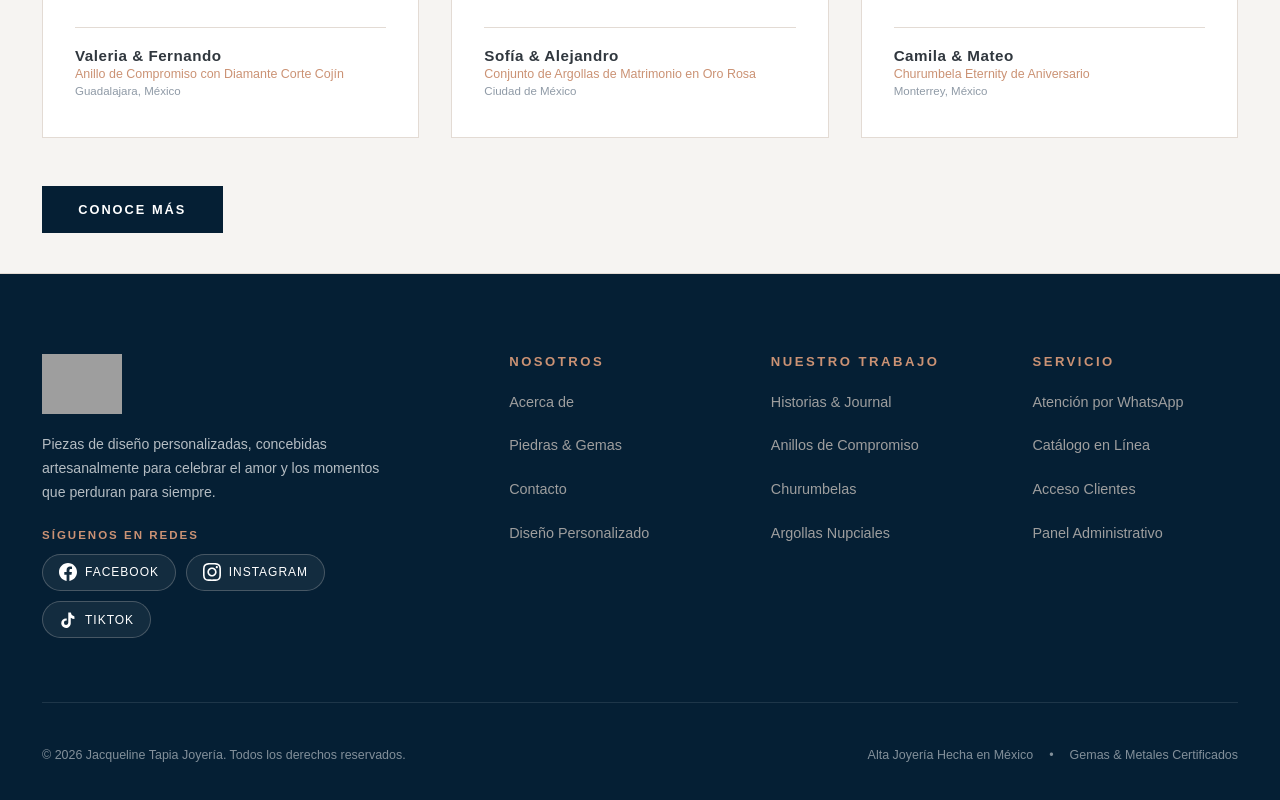
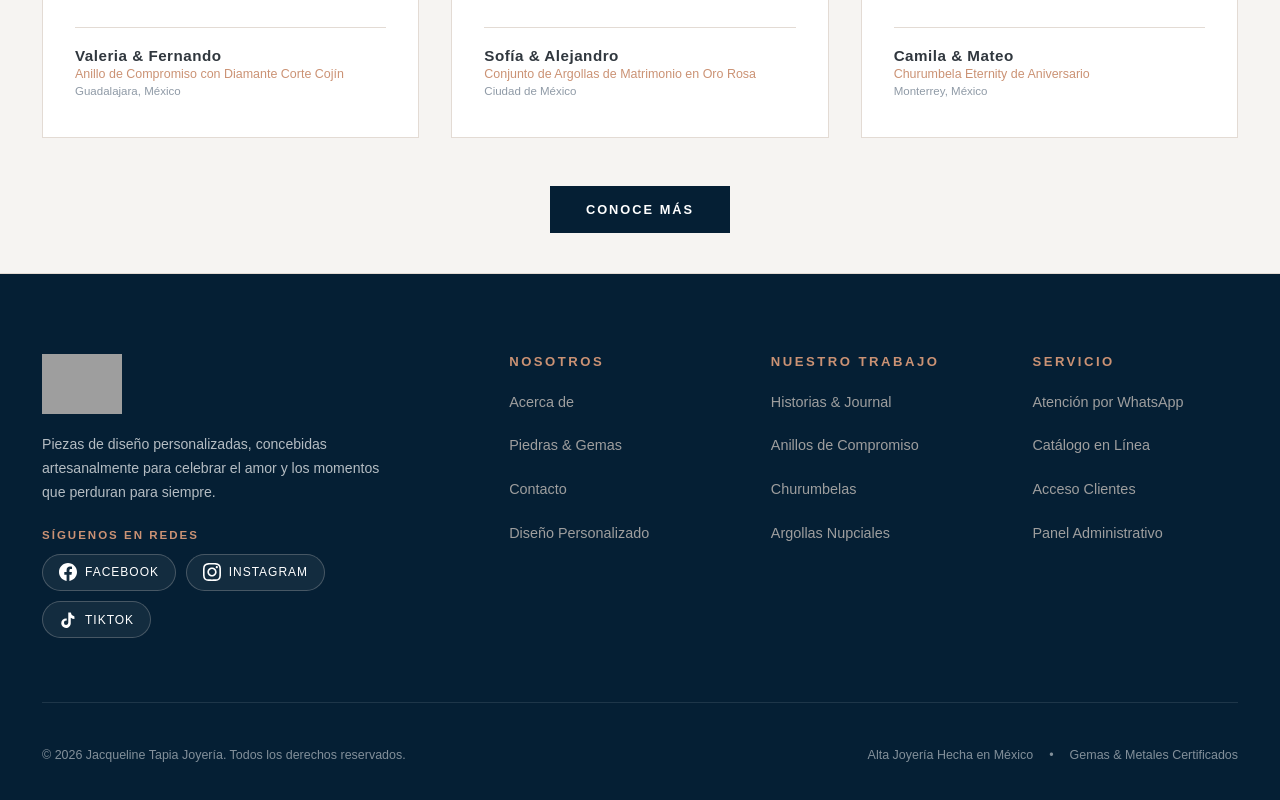
Before and after one commit to altusmarketingdigital-mx/ProyectoJaquieJoyeria, a React (Vite) app in the folder frontend/: page / in a window 1280 px wide. Shown: the part 5485-6285 px from the top of the page. Built offline with nearby package versions, Linux system fonts and the light colour scheme; no server answers; grey boxes are pictures that could not be loaded.

Commit message:
feat(home): center 'Conoce más' button in Testimonios section and link to /historias

```diff
--- a/frontend/src/pages/DemoHome.css
+++ b/frontend/src/pages/DemoHome.css
@@ -728,6 +728,14 @@
   padding-top: 1.2rem;
 }
 
+.stories-cta {
+  display: flex;
+  justify-content: center;
+  align-items: center;
+  width: 100%;
+  margin-top: 1rem;
+}
+
 .story-couple {
   font-family: var(--font-body);
   font-size: 0.95rem;
--- a/frontend/src/pages/DemoHome.jsx
+++ b/frontend/src/pages/DemoHome.jsx
@@ -452,9 +452,9 @@ export default function DemoHome() {
               ))}
             </div>
 
-            <div className="stories-cta text-center">
-              <Link to="/order" className="btn-premium filled">
-                {cms.stories.buttonText}
+            <div className="stories-cta">
+              <Link to="/historias" className="btn-premium filled">
+                {cms.stories.buttonText || 'Conoce más'}
               </Link>
             </div>
           </div>
--- a/frontend/src/services/homeConfig.js
+++ b/frontend/src/services/homeConfig.js
@@ -80,7 +80,7 @@ export const initialHomeConfig = {
     title: '¡Gracias!',
     subtitle: 'Por dejarnos ser parte de tu historia de amor',
     buttonText: 'Conoce más',
-    buttonLink: '/#historias'
+    buttonLink: '/historias'
   },
   footer: {
     facebookUrl: 'https://www.facebook.com/jacquelinetapiajoyeria',
```
